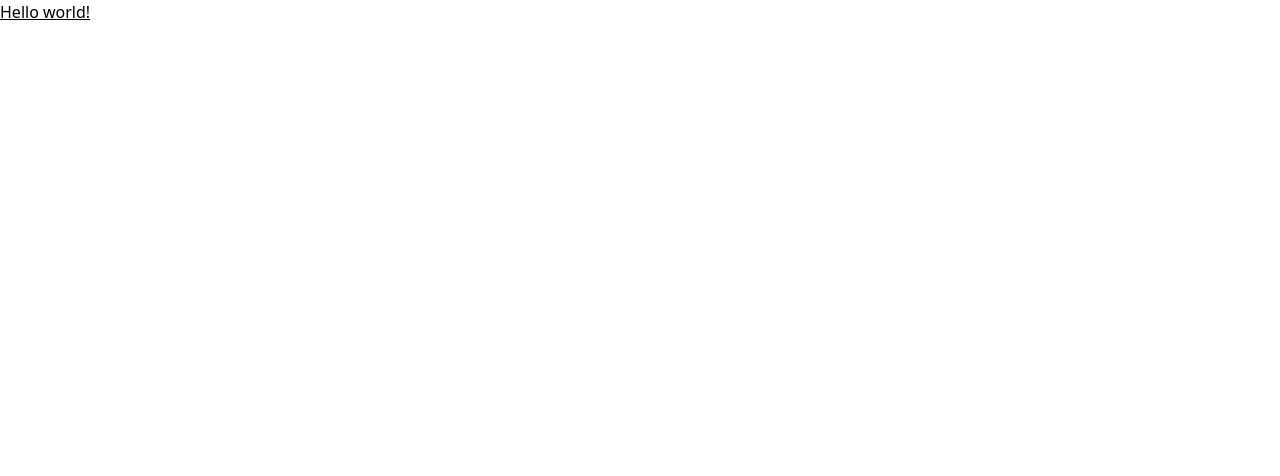
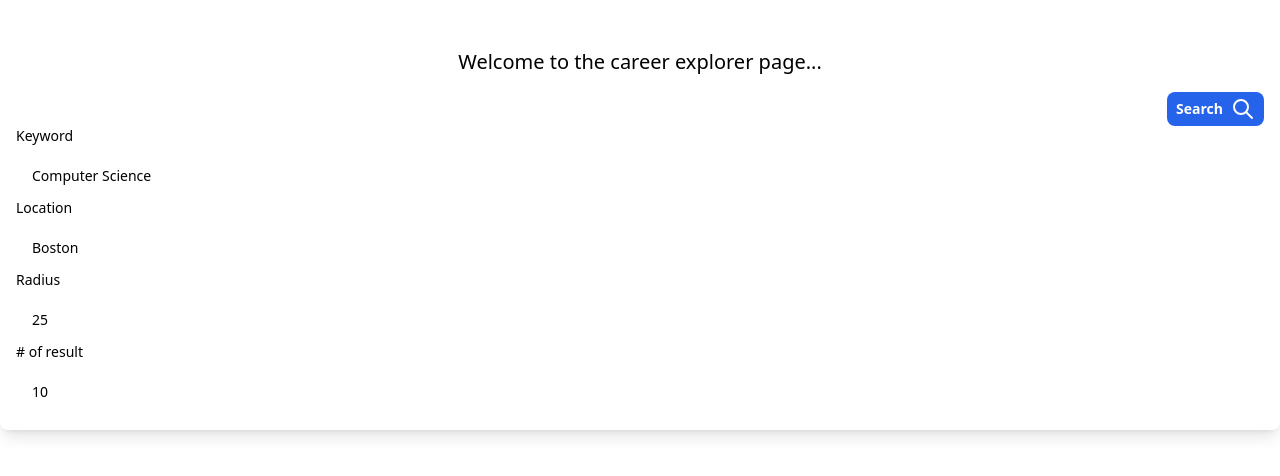
Before and after one commit to algebra2boy/CareerExplorer, a SvelteKit app: page / in a window 1280 px wide. Shown: the top 476 px of the page. Built offline with nearby package versions, Linux system fonts and the light colour scheme; no server answers.

Commit message:
add more components and hide API key

```diff
--- a/package.json
+++ b/package.json
@@ -39,6 +39,7 @@
 	},
 	"type": "module",
 	"dependencies": {
+		"axios": "^1.6.8",
 		"preline": "^2.0.3"
 	}
 }
--- /dev/null
+++ b/src/lib/SearchIcon.svelte
@@ -0,0 +1,15 @@
+<svg
+	xmlns="http://www.w3.org/2000/svg"
+	width="24"
+	height="24"
+	viewBox="0 0 24 24"
+	fill="none"
+	stroke="currentColor"
+	stroke-width="2"
+	stroke-linecap="round"
+	stroke-linejoin="round"
+	class="icon icon-tabler icons-tabler-outline icon-tabler-search"
+	><path stroke="none" d="M0 0h24v24H0z" fill="none" /><path
+		d="M10 10m-7 0a7 7 0 1 0 14 0a7 7 0 1 0 -14 0"
+	/><path d="M21 21l-6 -6" /></svg
+>
--- /dev/null
+++ b/src/lib/SearchOptions.svelte
@@ -0,0 +1,73 @@
+<script lang="ts">
+	import axios from 'axios';
+	import SearchIcon from './SearchIcon.svelte';
+	import { createCareerData } from '$lib/careerSearchData.svelte.js';
+
+	let keyword: string = $state('Computer Science');
+	let location: string = $state('Boston');
+	let radius: number = $state(25);
+	let pageSize: number = $state(10);
+
+	const sortColumns: number = $state(0);
+	const sortOrder: number = $state(0);
+	const startRecord: number = $state(0);
+	const days: number = $state(30);
+
+	const userId = import.meta.env.VITE_userId;
+	const APIKey = import.meta.env.VITE_APIKey;
+
+	const careerData = createCareerData();
+
+	const sendAPIRequest = async () => {
+		const url = `https://api.careeronestop.org/v1/jobsearch/${userId}/${keyword}/${location}/${radius}/${sortColumns}/${sortOrder}/${startRecord}/${pageSize}/${days}`;
+		try {
+			const response = await axios.get(url, {
+				headers: {
+					Authorization: `Bearer ${APIKey}`
+				}
+			});
+			careerData.set(response.data.Jobs);
+		} catch (error) {
+			console.error(error);
+		}
+	};
+</script>
+
+<div class="flex justify-end">
+	<button type="button" class="search-button" onclick={sendAPIRequest}>
+		Search
+		<SearchIcon />
+	</button>
+</div>
+
+<label for="keyword" class="search-label">Keyword</label>
+<input
+	type="text"
+	id="keyword"
+	bind:value={keyword}
+	class="search-input"
+	placeholder="Computer Science"
+/>
+
+<label for="location" class="search-label" id="location-label">Location</label>
+<input type="text" id="location" bind:value={location} class="search-input" placeholder="Boston" />
+
+<label for="radius" class="search-label" id="radius-label">Radius</label>
+<input type="number" id="radius" bind:value={radius} class="search-input" placeholder="20" />
+
+<label for="result" class="search-label" id="result-label"># of result</label>
+<input type="number" id="result" bind:value={pageSize} class="search-input" placeholder="10" />
+
+<style lang="postcss">
+	.search-button {
+		@apply py-1 px-2 inline-flex items-center gap-x-2 text-sm font-semibold rounded-lg border border-transparent bg-blue-600 text-white hover:bg-blue-700;
+	}
+
+	.search-label {
+		@apply block text-sm font-medium mb-2;
+	}
+
+	.search-input {
+		@apply py-3 px-4 block w-full border-gray-200 rounded-lg text-sm;
+	}
+</style>
--- /dev/null
+++ b/src/lib/SearchTable.svelte
@@ -0,0 +1,44 @@
+<script lang="ts">
+	import { createCareerData } from '$lib/careerSearchData.svelte.js';
+	const careerData = createCareerData();
+</script>
+
+{#if careerData.careerData.length !== 0}
+	<div class="flex flex-col">
+		<div class="-m-1.5 overflow-x-auto">
+			<div class="min-w-full inline-block align-middle">
+				<div class="overflow-hidden">
+					<table class="min-w-full divide-y divide-gray-200">
+						<thead>
+							<tr>
+								<th scope="col" class="table-col">JobTitle</th>
+								<th scope="col" class="table-col">Company</th>
+								<th scope="col" class="table-col">Accquisition Date</th>
+								<th scope="col" class="table-col">Location</th>
+							</tr>
+						</thead>
+						<tbody class="divide-y divide-gray-200">
+							{#each careerData.careerData as career}
+								<tr class="hover:bg-gray-300 dark:hover:bg-gray-300">
+									<td class="table-item">{career.JobTitle}</td>
+									<td class="table-item underline"><a href={career.URL}>{career.Company}</a></td>
+									<td class="table-item">{career.AccquisitionDate}</td>
+									<td class="table-item">{career.Location}</td>
+								</tr>
+							{/each}
+						</tbody>
+					</table>
+				</div>
+			</div>
+		</div>
+	</div>
+{/if}
+
+<style lang="postcss">
+	.table-col {
+		@apply px-6 py-3 text-start text-xs font-medium text-gray-500 uppercase;
+	}
+	.table-item {
+		@apply px-6 py-4 whitespace-nowrap text-sm text-gray-800;
+	}
+</style>
--- /dev/null
+++ b/src/lib/careerSearchData.svelte.ts
@@ -0,0 +1,20 @@
+interface CareerData {
+    JvID: string
+    JobTitle: string;
+    Company: string;
+    AccquisitionDate: string;
+    URL: string;
+    Location: string;
+    FC: boolean;
+}
+
+// I feel like this should be inside the createCareerData function
+// but I'm not sure how to do that, could be a svelte5 bugs thing
+let careerData: CareerData[] = $state([]);
+
+export function createCareerData() {
+    return {
+        get careerData() { return careerData },
+        set(data: CareerData[]) { careerData = data }
+    }
+}
--- a/src/routes/+layout.svelte
+++ b/src/routes/+layout.svelte
@@ -1,10 +1,17 @@
 <script>
-    import { afterNavigate } from "$app/navigation";
-    import '../app.css';
+	import { afterNavigate } from '$app/navigation';
+	import '../app.css';
 
-    afterNavigate(() => {
-      window.HSStaticMethods.autoInit();
-    });
+	afterNavigate(() => {
+		window.HSStaticMethods.autoInit();
+	});
 </script>
 
-<slot />
+<div class="mx-auto mt-8">
+	<div class="bg-white shadow-lg rounded-lg p-4">
+		<div class="mb-4">
+            <h1 class="text-xl font-white text-center">Welcome to the career explorer page...</h1>
+		</div>
+        <slot />
+	</div>
+</div>
--- a/src/routes/+page.svelte
+++ b/src/routes/+page.svelte
@@ -1,13 +1,8 @@
 <script lang="ts">
-
+	import SearchOptions from '$lib/SearchOptions.svelte';
+    import SearchTable from '$lib/SearchTable.svelte';
 </script>
 
-<h1 class="underline">
-    Hello world!
-</h1>
+<SearchOptions />
 
-
-<!--
-<button onclick={}>
-
-</button> -->
+<SearchTable />
```
Also changed, not shown: 1 other file (tests, documents, lock files or other folders).
